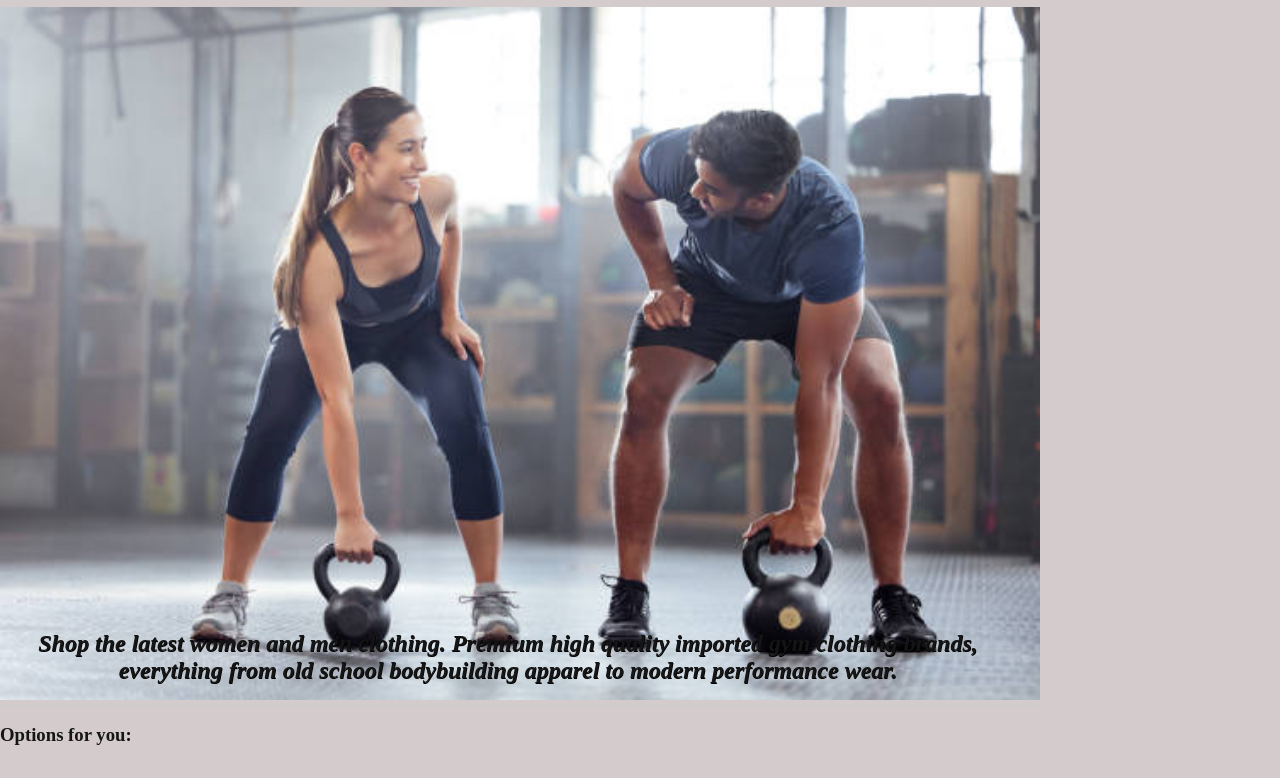
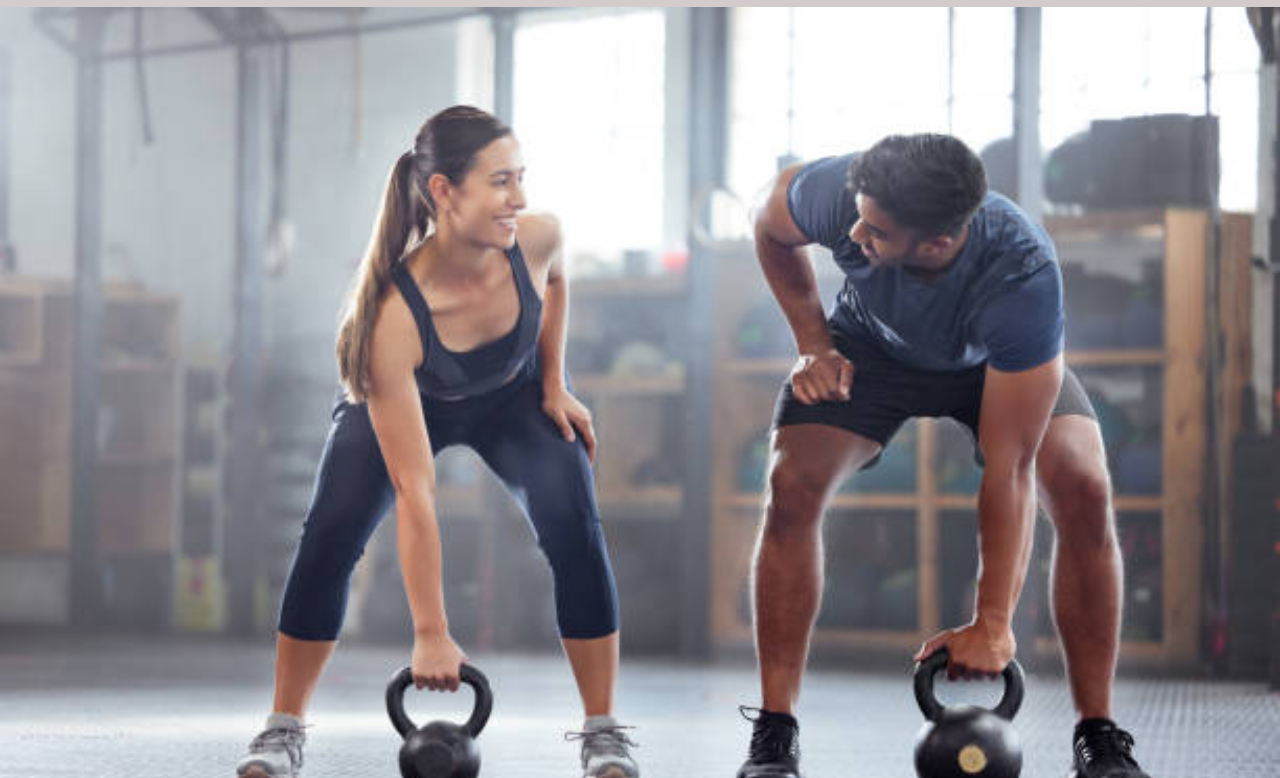
Before and after one commit to Dianadev-uk/Gymstyle, a plain HTML site: page index.html in a window 1280 px wide. Shown: the part 140-918 px from the top of the page. Drawn offline with Linux system fonts and the light colour scheme.

Commit message:
Gymstyle modified: image entire screen

```diff
--- a/index.html
+++ b/index.html
@@ -22,7 +22,7 @@
     <header>
         <h1 class="company">GYMSTYLE</h1>
       <h2 class="slogan">Shop the latest women and men clothing. Premium high quality imported gym clothing brands, everything from old school bodybuilding apparel to modern performance wear.</h2>
-      <img src="./images/capa.jpg" alt="image-capa" width="100%">
+      <img class="image" src="./images/capa.jpg" alt="image-capa">
     </header>
     <aside>
         <form action="">
--- a/style.css
+++ b/style.css
@@ -18,11 +18,10 @@ body {
     padding: 0;
     color: var(--main-color);
     font-family:'Lucida Sans', 'Lucida Sans Regular' 'Lucida Grande', 'Lucida Sans Unicode', Geneva, Verdana, sans-serif;
-    flex-direction: ;
+
 }
 
 .container {
-    max-width: 1040px;
     display: flex;
     flex-wrap: wrap;
     flex-direction: column;
@@ -80,6 +79,10 @@ header {
     text-align: center;
     font-family: 'Dynapuff', serif;
     font-size: 2em;
+}
+
+.image {
+    width: 100%;
 }
 
 .slogan {
```
